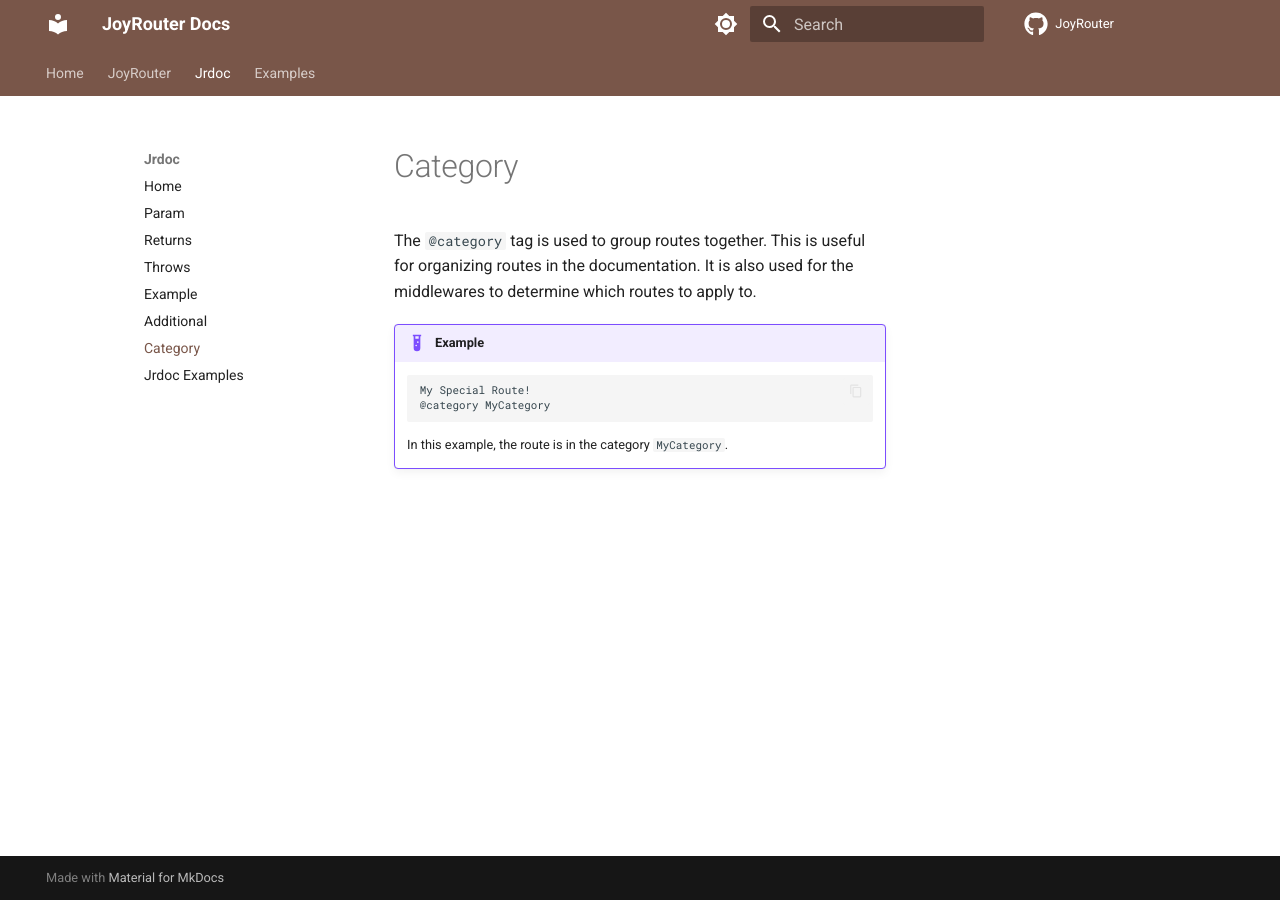
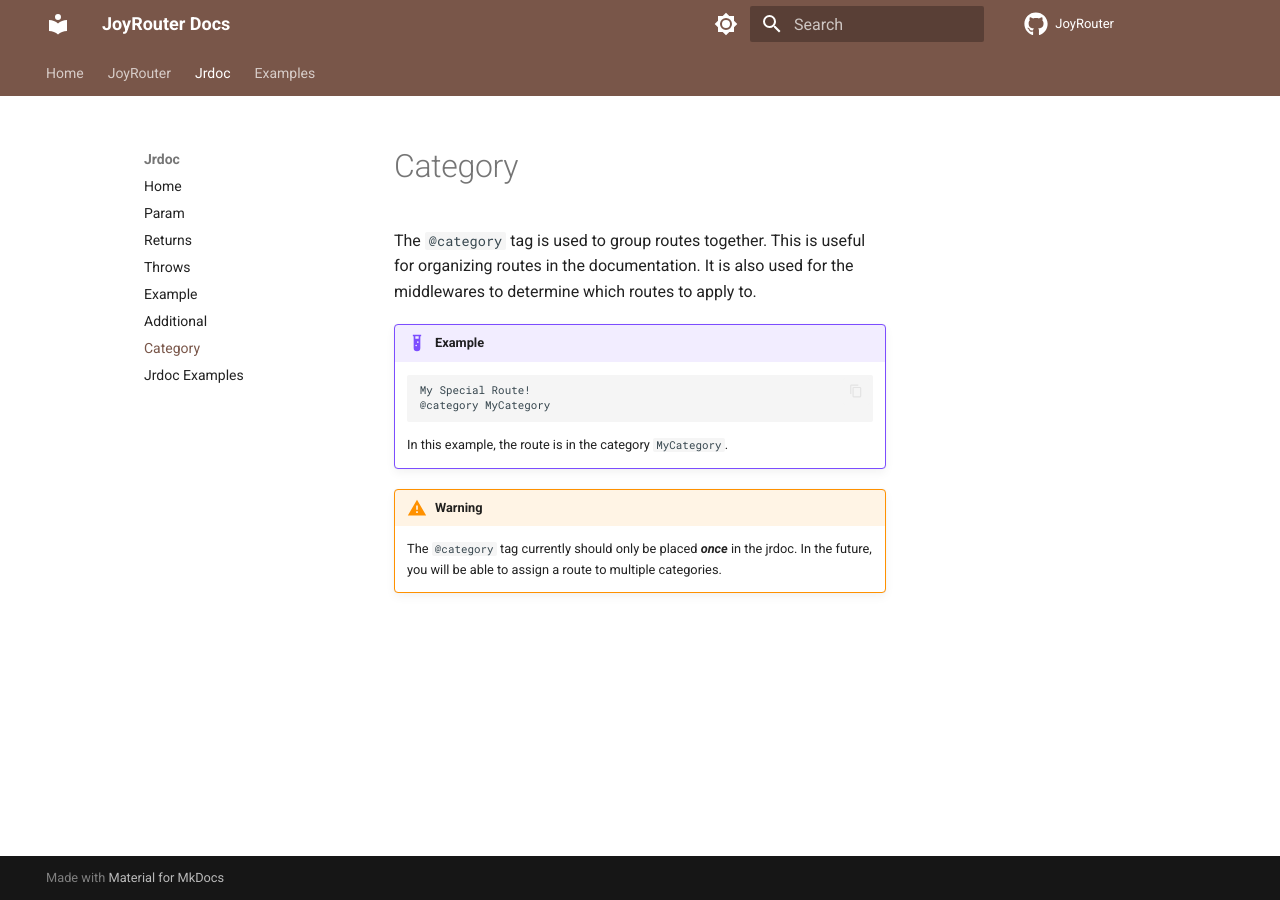
Before and after one commit to Joyte/JoyRouter, an MkDocs documentation site: the page built from docs/jrdoc/category.md, in a window 1280 px wide. Built offline with MkDocs 1.6.1 and Material for MkDocs 9.7.7, drawn with Linux system fonts in a browser that asks for light colours; comment, search, counter and statistics services are not loaded.

Commit message:
Update category.md

````diff
--- a/docs/jrdoc/category.md
+++ b/docs/jrdoc/category.md
@@ -12,3 +12,8 @@ It is also used for the middlewares to determine which routes to apply to.
     @category MyCategory
     ```
     In this example, the route is in the category `MyCategory`.
+
+!!! warning
+
+    The `@category` tag currently should only be placed ***once*** in the jrdoc. In the future,
+    you will be able to assign a route to multiple categories.
````
